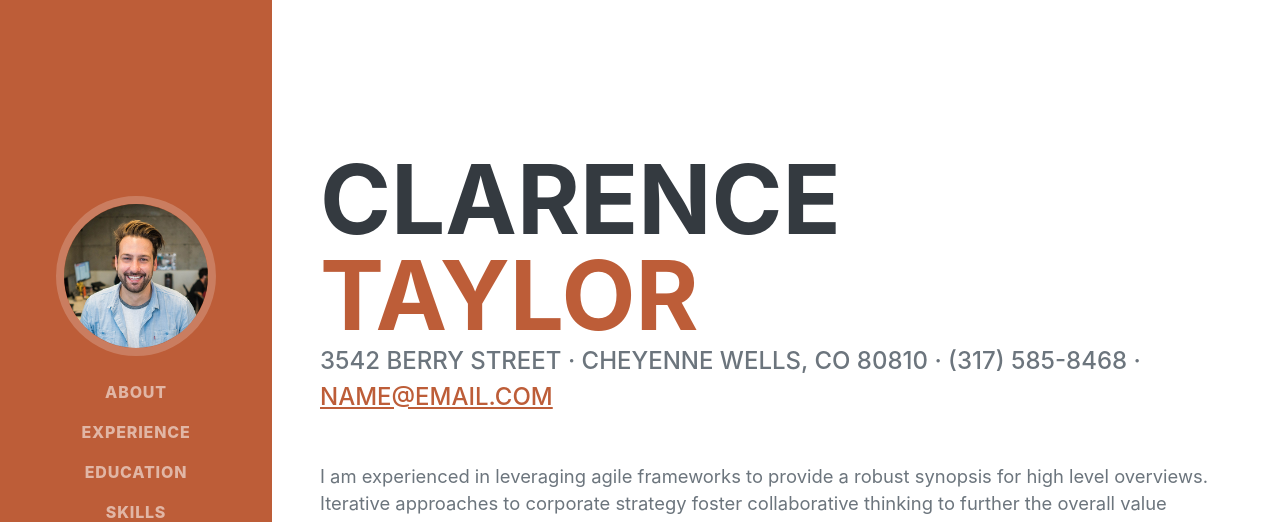
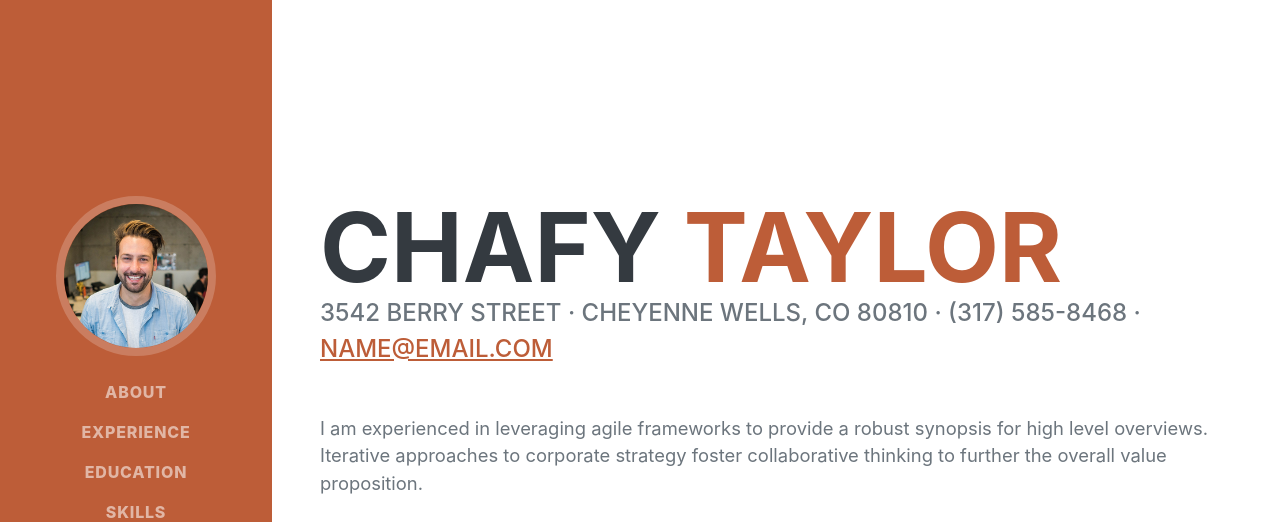
Before and after one commit to godls2513/godls2513.github.io, a plain HTML site: page index.html in a window 1280 px wide. Shown: the top 522 px of the page. Drawn offline with nearby package versions, Linux system fonts and the light colour scheme; a web font is replaced by a local one.

Commit message:
update readme

```diff
--- a/index.html
+++ b/index.html
@@ -40,7 +40,7 @@
             <section class="resume-section" id="about">
                 <div class="resume-section-content">
                     <h1 class="mb-0">
-                        Clarence
+                        Chafy
                         <span class="text-primary">Taylor</span>
                     </h1>
                     <div class="subheading mb-5">
```
